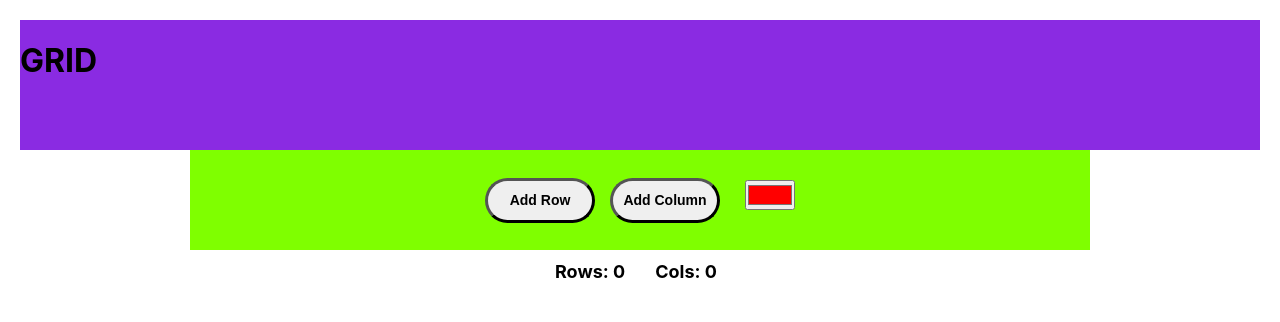
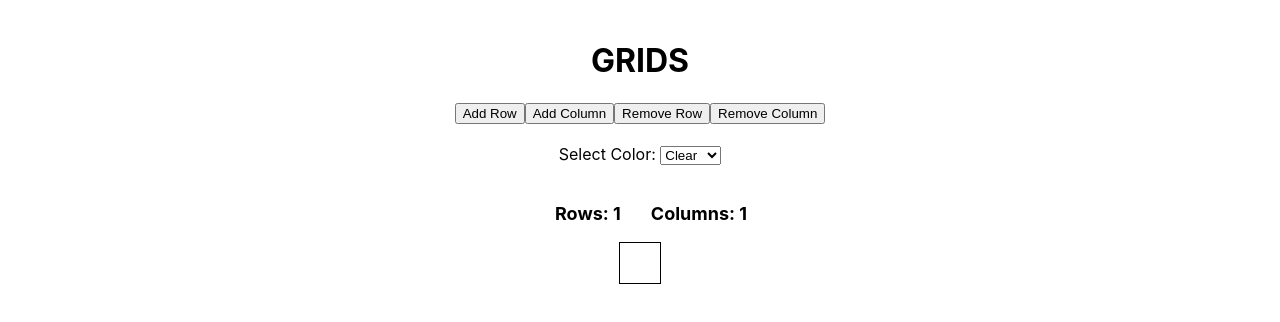
Before and after one commit to razhar5214/TTP_Task8, a React (Create React App) app in the folder grid-app/: page / in a window 1280 px wide. Shown: the top 322 px of the page. Built offline with nearby package versions, Linux system fonts and the light colour scheme.

Commit message:
closes #5

```diff
--- a/grid-app/src/App.css
+++ b/grid-app/src/App.css
@@ -1,3 +1,23 @@
+.colorPick {
+  padding-top: 20px;
+}
+
+.cell {
+  width: 40px;
+  height: 40px;
+  border: 1px solid black;
+}
+
+.row {
+  display: flex;
+  justify-content: center;
+}
+
+.grid {
+  display: flex;
+  flex-direction: column;
+}
+
 .App {
   text-align: center;
   padding: 20px;
--- a/grid-app/src/App.js
+++ b/grid-app/src/App.js
@@ -2,84 +2,169 @@ import React from "react"
 import ReactDOM from "react"
 import './App.css';
 import { useState } from "react"
-import Navbar from "./Components/Navbar"
 import Table from "./Components/Table"
 
 class App extends React.Component {
-  constructor(props) {
-    super(props);
+  constructor() {
+    super();
 
     this.state = {
       color: "transparent",
-      row: 0,
-      column: 0
-    };
+      row: 1,
+      column: 1
+    }
   }
 
   addRow = () => {
     this.setState({ row: this.state.row + 1 });
-    this.appendRow(this.row);
   }
 
   addColumn = () => {
     this.setState({ column: this.state.column + 1 });
-    this.appendColumn();
   }
 
-  appendRow = (rows) => {
-    var tbl = document.getElementById('my-table'), // table reference
-      row = tbl.insertRow(tbl.rows.length),      // append table row
-      i;
-    // insert table cells to the new row
-    for (i = 0; i < tbl.rows[0].cells.length; i++) {
-      this.createCell(row.insertCell(i));
-    }
+  removeRow = () => {
+    this.setState({ row: this.state.row - 1 });
   }
 
-  appendColumn = () => {
-    var tbl = document.getElementById('my-table'), // table reference
-      i;
-    // open loop for each row and append cell
-    for (i = 0; i < tbl.rows.length; i++) {
-      this.createCell(tbl.rows[i].insertCell(tbl.rows[i].cells.length));
+  removeColumn = () => {
+    if (this.state.column === 0) {
+      this.setState({ row: this.state.row - this.state.row });
     }
+    this.setState({ column: this.state.column - 1 });
   }
 
-  // create DIV element and append to the table cell
-  createCell = (cell, style) => {
-    var div = document.createElement('div'); // create DIV element
-    div.setAttribute('class', style);        // set DIV class attribute
-    div.setAttribute('className', style);    // set DIV class attribute for IE (?!)
-    cell.appendChild(div);                   // append DIV to the table cell
+  changeColor = (event) => {
+    this.setState({ color: event.target.value })
   }
 
   render() {
     return (
       <div className="App">
-        <Navbar />
+        <h1>GRIDS</h1>
         <div className="btn--container">
           <button className="nav--btn" onClick={this.addRow}>Add Row</button>
           <button className="nav--btn" onClick={this.addColumn}>Add Column</button>
-          <input className="color--picker" type="color" value="#FF0000" />
+          <button className="nav--btn" onClick={this.removeRow}>Remove Row</button>
+          <button className="nav--btn" onClick={this.removeColumn}>Remove Column</button>
+
+          <div className="colorPick">
+            <label> Select Color: </label>
+            <select onChange={this.changeColor}>
+              <option value="transparent">Clear</option>
+              <option value="red">Red</option>
+              <option value="yellow">Yellow</option>
+              <option value="green">Green</option>
+              <option value="blue">Blue</option>
+              <option value="violet">Violet</option>
+              <option value="black">Black</option>
+              <option value="white">White</option>
+            </select>
+          </div>
+
           <div className="display_row_col">
             <p>Rows: {this.state.row}</p>
-            <p>Cols: {this.state.column}</p>
+            <p>Columns: {this.state.column}</p>
           </div>
         </div>
 
-        <table id="my-table">
+        <div>
           {/* <AddRow /> */}
           {/* Table.jsx could be the parent of TableRow.jsx (presentational component)
               TableRow.jsx could be the parent of TableCell.jsx (presentational component) */}
           <Table
-            color={this.state.color}
-            row={this.state.row}
-            column={this.state.column}
-          />
-        </table>
+            state={this.state}>
+          </Table>
+        </div>
       </div>
     )
   }
 }
 
 export default App;
+
+// import React from "react"
+// import ReactDOM from "react"
+// import './App.css';
+// import { useState } from "react"
+// import Navbar from "./Components/Navbar"
+// import Table from "./Components/Table"
+
+// class App extends React.Component {
+//   constructor(props) {
+//     super(props);
+
+//     this.state = {
+//       color: "transparent",
+//       row: 0,
+//       column: 0
+//     };
+//   }
+
+//   addRow = () => {
+//     this.setState({ row: this.state.row + 1 });
+//     this.appendRow(this.row);
+//   }
+
+//   addColumn = () => {
+//     this.setState({ column: this.state.column + 1 });
+//     this.appendColumn();
+//   }
+
+//   appendRow = (rows) => {
+//     var tbl = document.getElementById('my-table'), // table reference
+//       row = tbl.insertRow(tbl.rows.length),      // append table row
+//       i;
+//     // insert table cells to the new row
+//     for (i = 0; i < tbl.rows[0].cells.length; i++) {
+//       this.createCell(row.insertCell(i));
+//     }
+//   }
+
+//   appendColumn = () => {
+//     var tbl = document.getElementById('my-table'), // table reference
+//       i;
+//     // open loop for each row and append cell
+//     for (i = 0; i < tbl.rows.length; i++) {
+//       this.createCell(tbl.rows[i].insertCell(tbl.rows[i].cells.length));
+//     }
+//   }
+
+//   // create DIV element and append to the table cell
+//   createCell = (cell, style) => {
+//     var div = document.createElement('div'); // create DIV element
+//     div.setAttribute('class', style);        // set DIV class attribute
+//     div.setAttribute('className', style);    // set DIV class attribute for IE (?!)
+//     cell.appendChild(div);                   // append DIV to the table cell
+//   }
+
+//   render() {
+//     return (
+//       <div className="App">
+//         <Navbar />
+//         <div className="btn--container">
+//           <button className="nav--btn" onClick={this.addRow}>Add Row</button>
+//           <button className="nav--btn" onClick={this.addColumn}>Add Column</button>
+//           <input className="color--picker" type="color" value="#FF0000" />
+//           <div className="display_row_col">
+//             <p>Rows: {this.state.row}</p>
+//             <p>Cols: {this.state.column}</p>
+//           </div>
+//         </div>
+
+//         <table id="my-table">
+//           {/* <AddRow /> */}
+//           {/* Table.jsx could be the parent of TableRow.jsx (presentational component)
+//               TableRow.jsx could be the parent of TableCell.jsx (presentational component) */}
+//           <Table
+//             color={this.state.color}
+//             row={this.state.row}
+//             column={this.state.column}
+//           />
+//         </table>
+//       </div>
+//     )
+//   }
+// }
+
+// export default App;
--- a/grid-app/src/Components/Navbar.js
+++ /dev/null
@@ -1,10 +0,0 @@
-import React from "react"
-import NavbarCss from "../navbar.css"
-
-export default function Navbar(){
-    return(
-        <div className="navbar">
-            <h1>GRID</h1>
-        </div>
-    )
-}
--- a/grid-app/src/Components/Table.js
+++ b/grid-app/src/Components/Table.js
@@ -2,16 +2,18 @@ import React from "react";
 import { ReactDOM } from "react";
 import TableRow from "./TableRow"
 
-class Table extends React.Component {
-    constructor(props) {
-        super(props);
+export default function Table(props) {
+    let row = props.state.row
+    let column = props.state.column
+    const grid = []
+
+    for (let i = 0; i < row; i++) {
+        grid.push(<TableRow column={column}></TableRow>)
     }
 
-    render() {
-        return (
-            <TableRow/>
-        )
-    }
+    return (
+        <div className="grid">
+            {grid}
+        </div>
+    )
 }
-
-export default Table;
--- a/grid-app/src/Components/TableCell.js
+++ b/grid-app/src/Components/TableCell.js
@@ -1,17 +1,8 @@
 import React from "react";
 import { ReactDOM } from "react";
 
-class TableCell extends React.Component {
-    constructor(props) {
-        super(props);
-    }
-
-    render() {
-        return (
-            <div className="cell">
-            </div>
-        )
-    }
+export default function TableCell() {
+    return (
+    <div className="cell"></div>
+    )
 }
-
-export default TableCell;
--- a/grid-app/src/Components/TableRow.js
+++ b/grid-app/src/Components/TableRow.js
@@ -2,16 +2,17 @@ import React from "react";
 import { ReactDOM } from "react";
 import TableCell from "./TableCell"
 
-class TableRow extends React.Component {
-    constructor(props) {
-        super(props);
+export default function TableRow(props) {
+    const column = props.column
+    const grid = []
+
+    for (let i = 0; i < column; i ++) {
+        grid.push(<TableCell></TableCell>)
     }
 
-    render() {
-        return (
-            <TableCell/>
-        )
-    }
+    return (
+        <div className="row">
+            {grid}
+        </div>
+    )
 }
-
-export default TableRow;
--- a/grid-app/src/navbar.css
+++ b/grid-app/src/navbar.css
@@ -1,14 +1,17 @@
+h1 {
+    text-align: center;
+}
+
 .navbar{
     background-color: blueviolet;
-    height: 130px;
     display: flex;
+    text-align: center;
 }
 .btn--container{
     background-color: chartreuse;
     height: 100px;
     width: 900px;
     margin: auto;
-
 }
 .nav--btn{
     width:110px;
```
